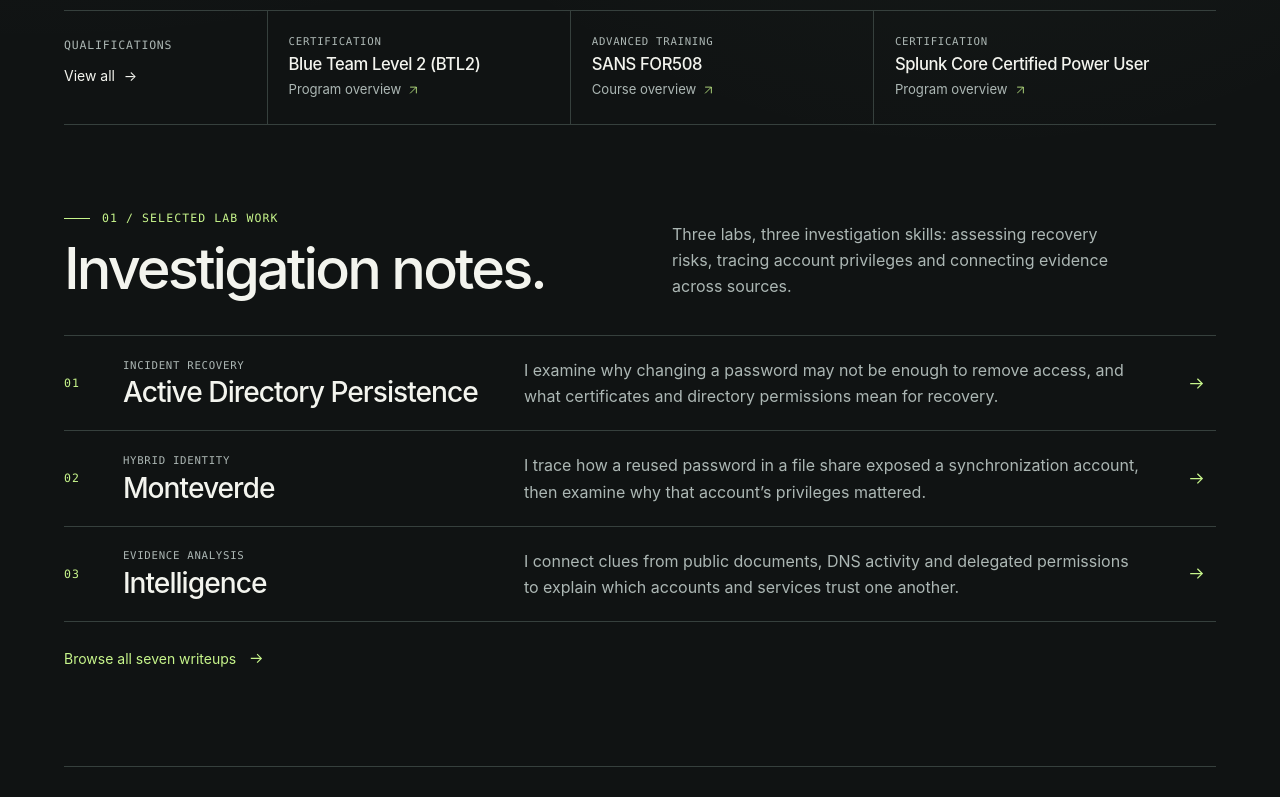
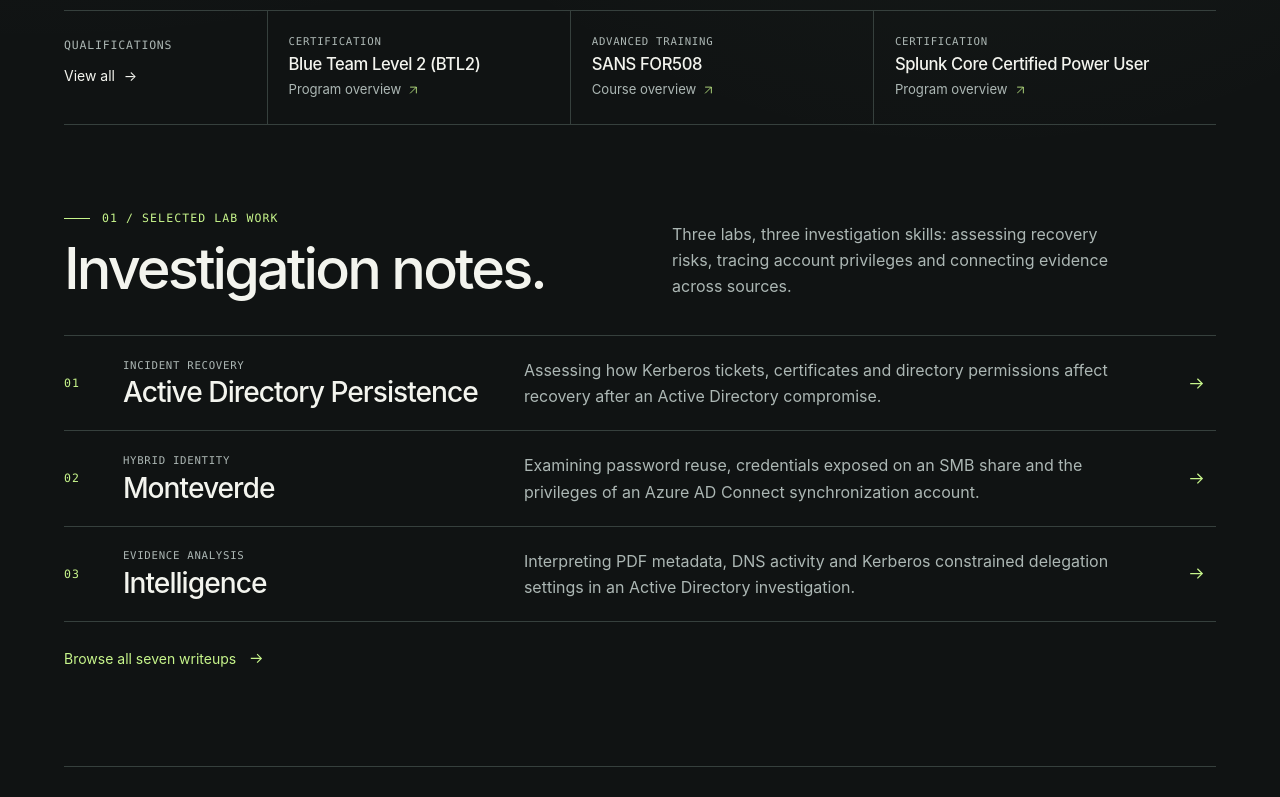
Before and after one commit to seckernel17/seckernel17.github.io, a plain HTML site: page index.html in a window 1280 px wide. Shown: the part 494-1291 px from the top of the page. Drawn offline with Linux system fonts and the light colour scheme.

Commit message:
Update portfolio descriptions

```diff
--- a/index.html
+++ b/index.html
@@ -29,9 +29,9 @@
       <p>Three labs, three investigation skills: assessing recovery risks, tracing account privileges and connecting evidence across sources.</p>
     </div>
     <div class="case-index">
-      <a class="case-row" href="writeups/ad-persistence.html"><span class="case-no" aria-hidden="true">01</span><span class="case-title"><small>Incident recovery</small><strong>Active Directory Persistence</strong></span><span class="case-question">I examine why changing a password may not be enough to remove access, and what certificates and directory permissions mean for recovery.</span><svg viewBox="0 0 24 24" aria-hidden="true" focusable="false"><path d="M4 12h15m-6-6 6 6-6 6"/></svg></a>
-      <a class="case-row" href="writeups/monteverde.html"><span class="case-no" aria-hidden="true">02</span><span class="case-title"><small>Hybrid identity</small><strong>Monteverde</strong></span><span class="case-question">I trace how a reused password in a file share exposed a synchronization account, then examine why that account’s privileges mattered.</span><svg viewBox="0 0 24 24" aria-hidden="true" focusable="false"><path d="M4 12h15m-6-6 6 6-6 6"/></svg></a>
-      <a class="case-row" href="writeups/intelligence.html"><span class="case-no" aria-hidden="true">03</span><span class="case-title"><small>Evidence analysis</small><strong>Intelligence</strong></span><span class="case-question">I connect clues from public documents, DNS activity and delegated permissions to explain which accounts and services trust one another.</span><svg viewBox="0 0 24 24" aria-hidden="true" focusable="false"><path d="M4 12h15m-6-6 6 6-6 6"/></svg></a>
+      <a class="case-row" href="writeups/ad-persistence.html"><span class="case-no" aria-hidden="true">01</span><span class="case-title"><small>Incident recovery</small><strong>Active Directory Persistence</strong></span><span class="case-question">Assessing how Kerberos tickets, certificates and directory permissions affect recovery after an Active Directory compromise.</span><svg viewBox="0 0 24 24" aria-hidden="true" focusable="false"><path d="M4 12h15m-6-6 6 6-6 6"/></svg></a>
+      <a class="case-row" href="writeups/monteverde.html"><span class="case-no" aria-hidden="true">02</span><span class="case-title"><small>Hybrid identity</small><strong>Monteverde</strong></span><span class="case-question">Examining password reuse, credentials exposed on an SMB share and the privileges of an Azure AD Connect synchronization account.</span><svg viewBox="0 0 24 24" aria-hidden="true" focusable="false"><path d="M4 12h15m-6-6 6 6-6 6"/></svg></a>
+      <a class="case-row" href="writeups/intelligence.html"><span class="case-no" aria-hidden="true">03</span><span class="case-title"><small>Evidence analysis</small><strong>Intelligence</strong></span><span class="case-question">Interpreting PDF metadata, DNS activity and Kerberos constrained delegation settings in an Active Directory investigation.</span><svg viewBox="0 0 24 24" aria-hidden="true" focusable="false"><path d="M4 12h15m-6-6 6 6-6 6"/></svg></a>
     </div>
     <a class="text-link folio-link" href="writeups.html">Browse all seven writeups <svg viewBox="0 0 24 24" aria-hidden="true" focusable="false"><path d="M4 12h15m-6-6 6 6-6 6"/></svg></a>
   </section>
```
Also changed, not shown: about.html (+1 -1 lines), home.html (+3 -3 lines).
